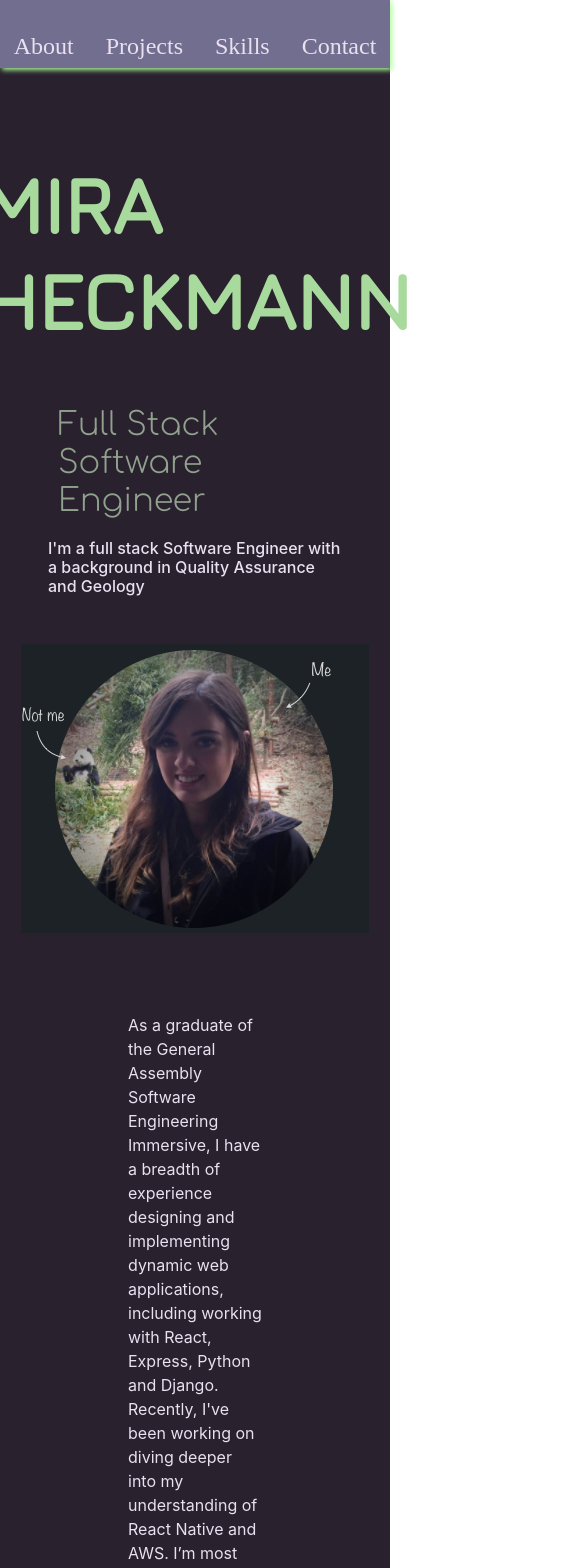
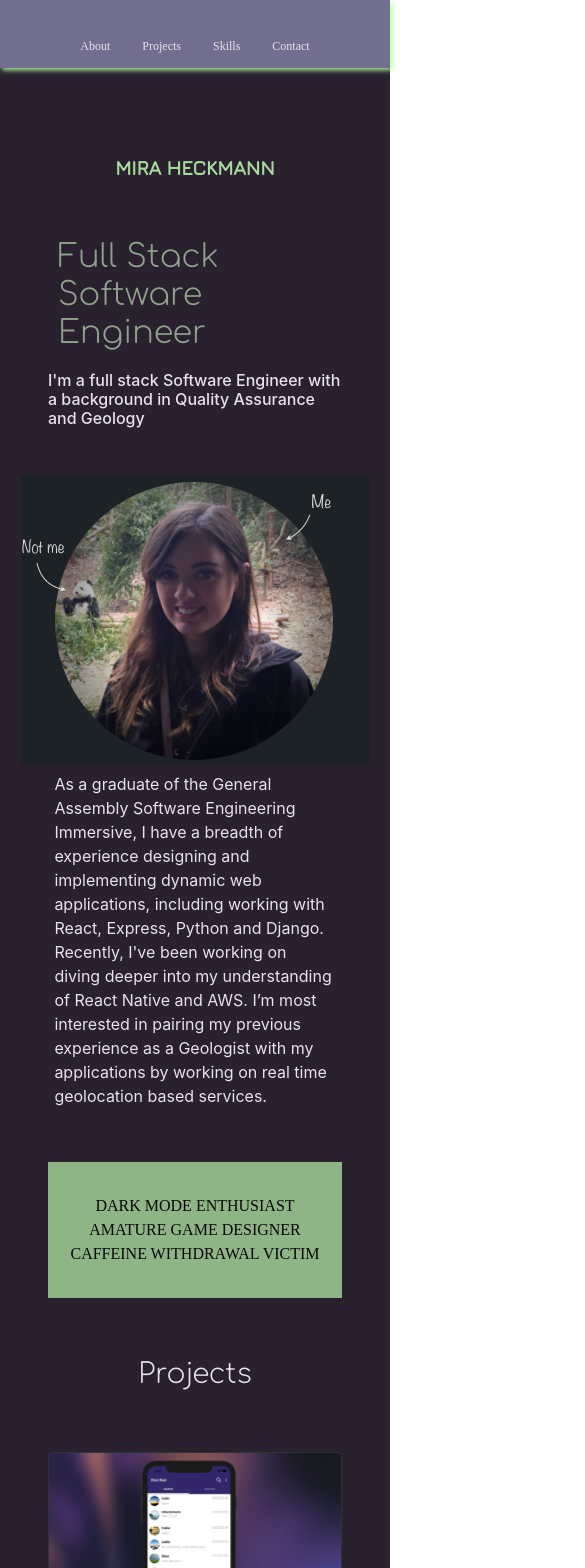
Before and after one commit to MADE-Robotics/personal-website, a React (Create React App) app: page / in a window 390 px wide. Shown: the top 1568 px of the page, 585 px wide, since content can reach past the window. Built offline with nearby package versions, Linux system fonts and the light colour scheme; a web font is replaced by a local one.

Commit message:
fixes mobile styling

```diff
--- a/src/components/About/About.module.scss
+++ b/src/components/About/About.module.scss
@@ -10,6 +10,9 @@
         font-family: 'Jura', sans-serif;
         font-size: 80px;
         font-weight: 600;
+        @media only screen and (max-width: 600px) {
+            font-size: 20px;
+          }
     }
     h2 {
         padding: 10px;
@@ -22,6 +25,7 @@
     h6 {
         display: flex;
         justify-content: center;
+
 
     }
     div {
@@ -37,9 +41,16 @@
             flex-direction: column;
             justify-content: center;
           }
+
         p {
             flex-direction: column;
             margin: 80px;
+            @media only screen and (max-width: 600px) {
+                margin: .2rem;
+                padding: .2rem;
+                flex-direction: column;
+                justify-content: center;
+              }
         }
     }
 
--- a/src/components/Contact/Contact.js
+++ b/src/components/Contact/Contact.js
@@ -8,8 +8,9 @@
         <p>I am currently seeking new opportunities!</p>
         <p>Located in Boston, MA or Remote</p>
         <address>
-            <p>Email: <a target="_blank" href="miraheckmann@gmail.com">miraheckmann@gmail.com</a></p>
+          <p>Email: miraheckmann@gmail.com</p>
         </address>
+
       </div>
   )
 }
--- a/src/components/Contact/Contact.module.scss
+++ b/src/components/Contact/Contact.module.scss
@@ -9,6 +9,10 @@
     color: gray;
     display: flex;
     flex-direction: column;
+    @media only screen and (max-width: 1300px) {
+        margin: 0 2rem;
+        padding: 0;
+      }
 
     align-items: center;
     h3 {
--- a/src/components/Header/Header.module.scss
+++ b/src/components/Header/Header.module.scss
@@ -12,6 +12,9 @@
     box-shadow: 2px 2px 5px #afff9b;
     font-family: 'Baloo Tamma 2', cursive;
     font-size: 24px;
+    @media only screen and (max-width: 600px) {
+        font-size: 12px;
+      }
     nav {
         display: flex;
     }
```
